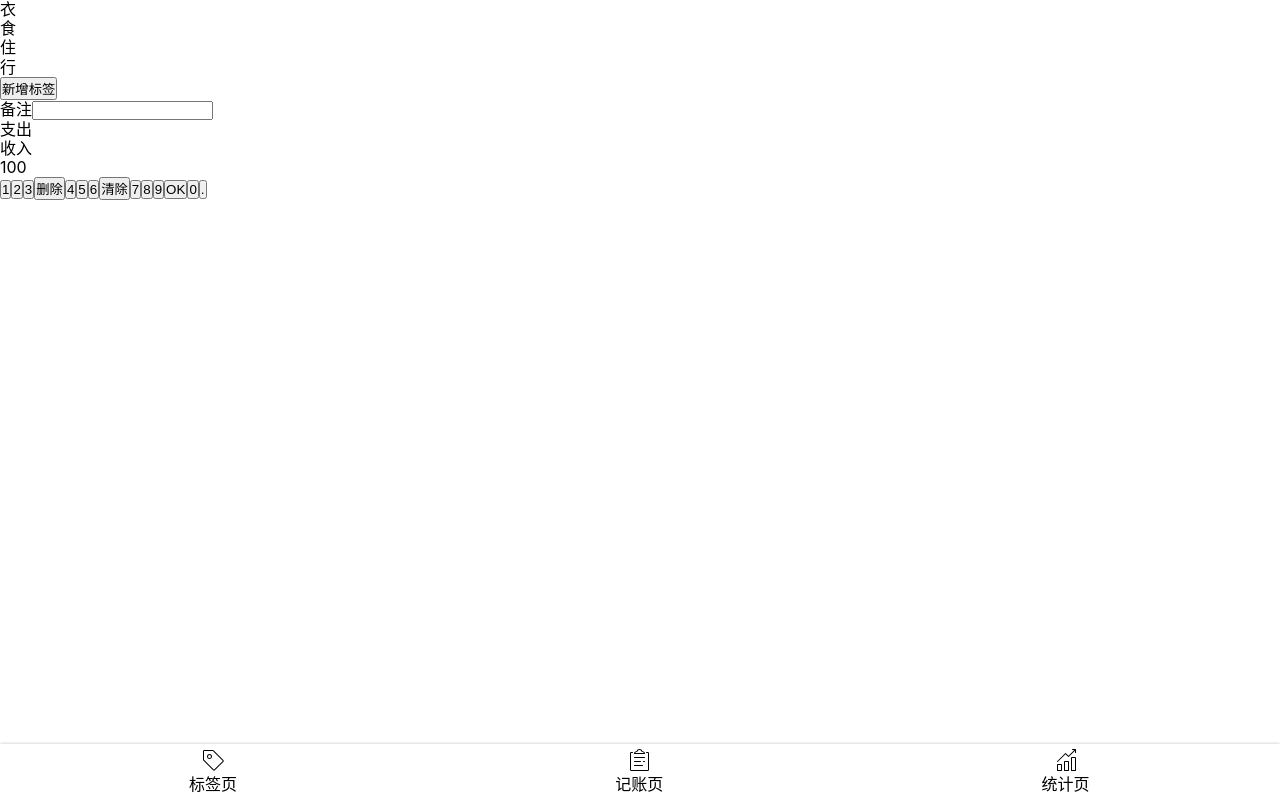
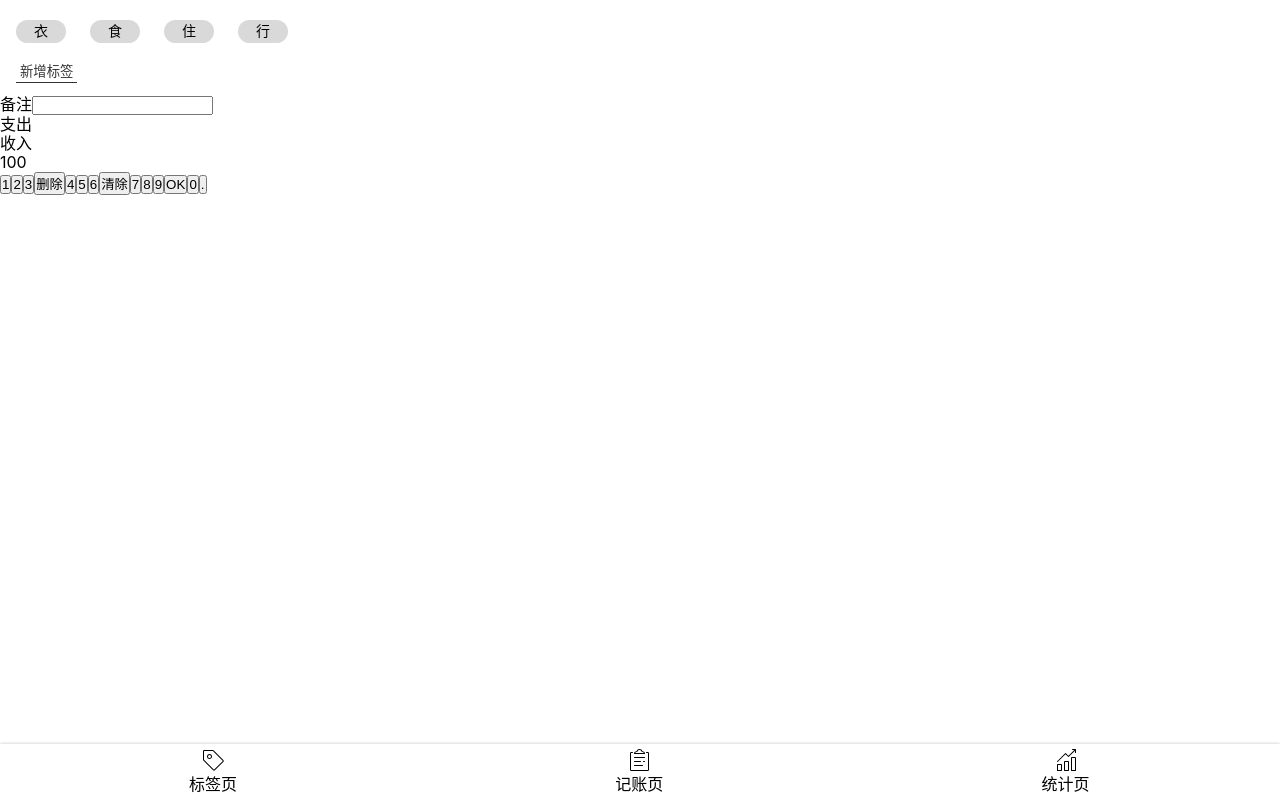
Before and after one commit to vinkin92/react_money_1, a React app: page / in a window 1280 px wide. Built offline with nearby package versions, Linux system fonts and the light colour scheme.

Commit message:
完成记账页面中的标签的UI

```diff
--- a/src/views/Money.tsx
+++ b/src/views/Money.tsx
@@ -3,17 +3,39 @@ import React from 'react';
 import styled from 'styled-components';
 
 const TagSection = styled.section`
-
-`
+  background-color: #FFF;
+  padding:12px 16px;
+  >ol{
+    margin:0 -12px;
+    >li{
+      background-color: #D9D9D9;
+      border-radius:18px;
+      display: inline-block;
+      padding: 3px 18px;
+      font-size:14px;
+      margin:8px 12px;
+    }
+  }
+  >button{
+    font-family: inherit;
+    background: none;
+    border:none;
+    padding:2px 4px;
+    border-bottom:1px solid #333;
+    color:#333;
+    margin-top:8px;
+  }
+`;
 const NotesSection = styled.section`
 
-`
+`;
 const CategorySection = styled.section`
 
-`
+`;
 const NumberPadSection = styled.section`
 
-`
+`;
+
 function Money() {
     return (
         <Layout>
@@ -60,4 +82,5 @@ function Money() {
         </Layout>
     );
 }
+
 export default Money;
```
